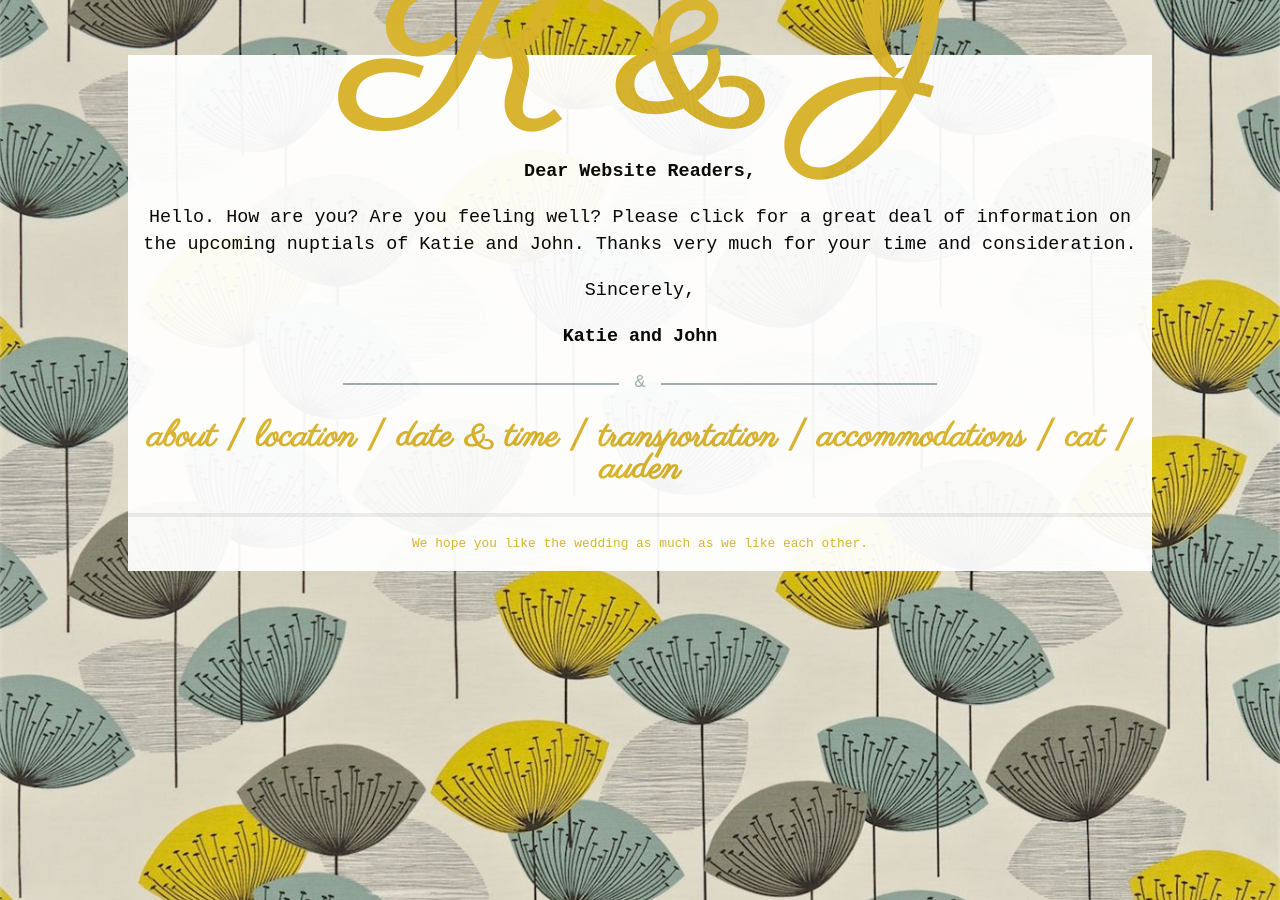
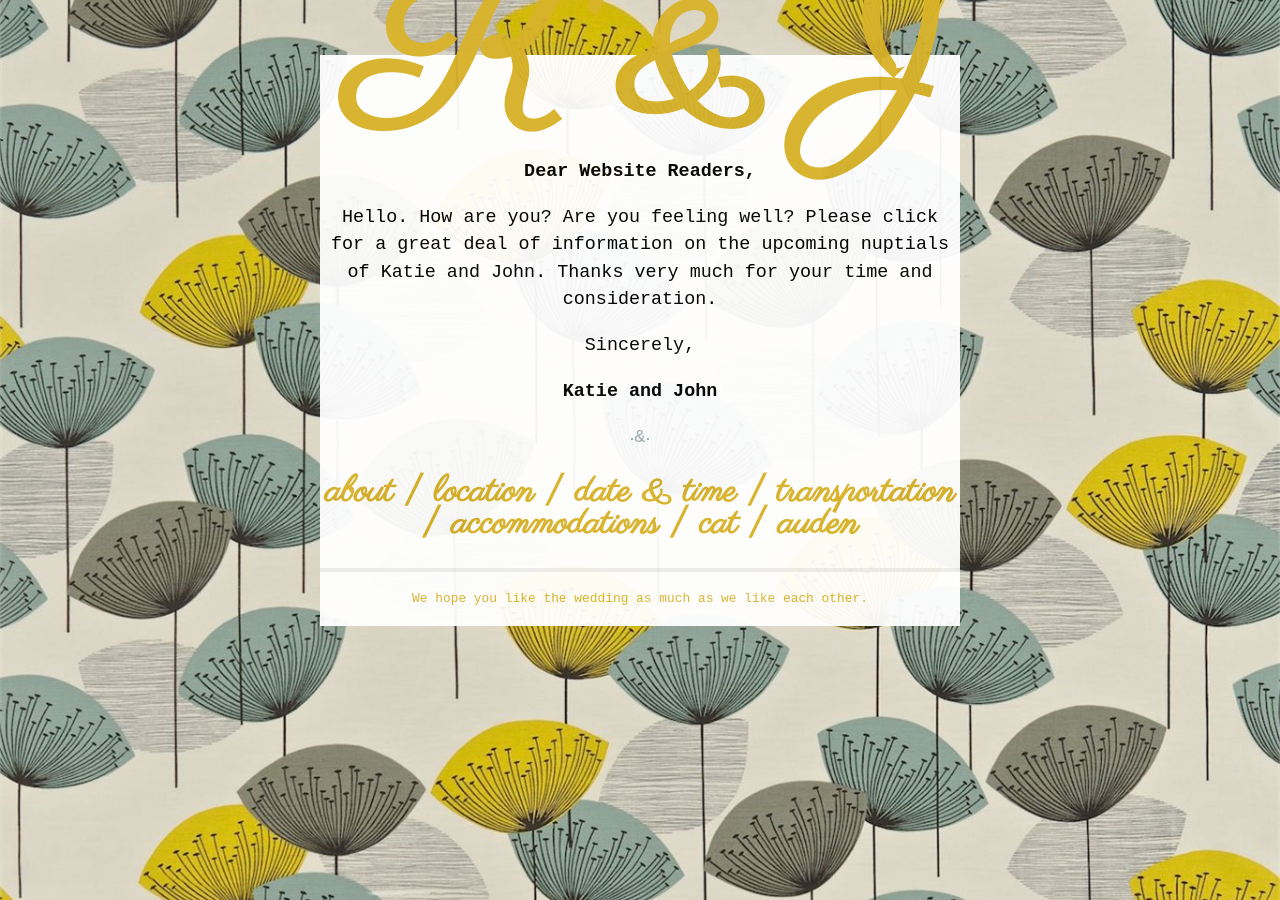
Before and after one commit to jrladd/kmarriesj, a Jekyll site: the page built from index.md, in a window 1280 px wide. Built offline with Jekyll 4.4.1, drawn with Linux system fonts in a browser that asks for light colours; Markdown is read by kramdown in place of the engine named in the settings.

Commit message:
add responsive design elements

```diff
--- a/css/main.css
+++ b/css/main.css
@@ -72,7 +72,7 @@ a:visited { color: #D9B32A;
 .site {
   font-size: 115%;
   text-align: center;
-  width: 80%;
+  width: 50%;
   margin: 3em auto 2em;
   line-height: 1.5em;
   background-color: #FFF;
@@ -132,24 +132,24 @@ a:visited { color: #D9B32A;
     content: "";
     position: absolute;
     top: 50%;
-    width: 15em;
+    width: 20%;
     height: 2px;
     background: #9EAEB3;
 }
 
 .strike > span:before {
     right: 100%;
-    margin-right: 15px;
+    margin-right: 10%;
 }
 
 .strike > span:after {
     left: 100%;
-    margin-left: 15px;
+    margin-left: 10%;
 }
 
 #auden {
 	text-align: left;
-	margin: 30px;
+	margin: 5%;
 }
 
 .footer {
```
